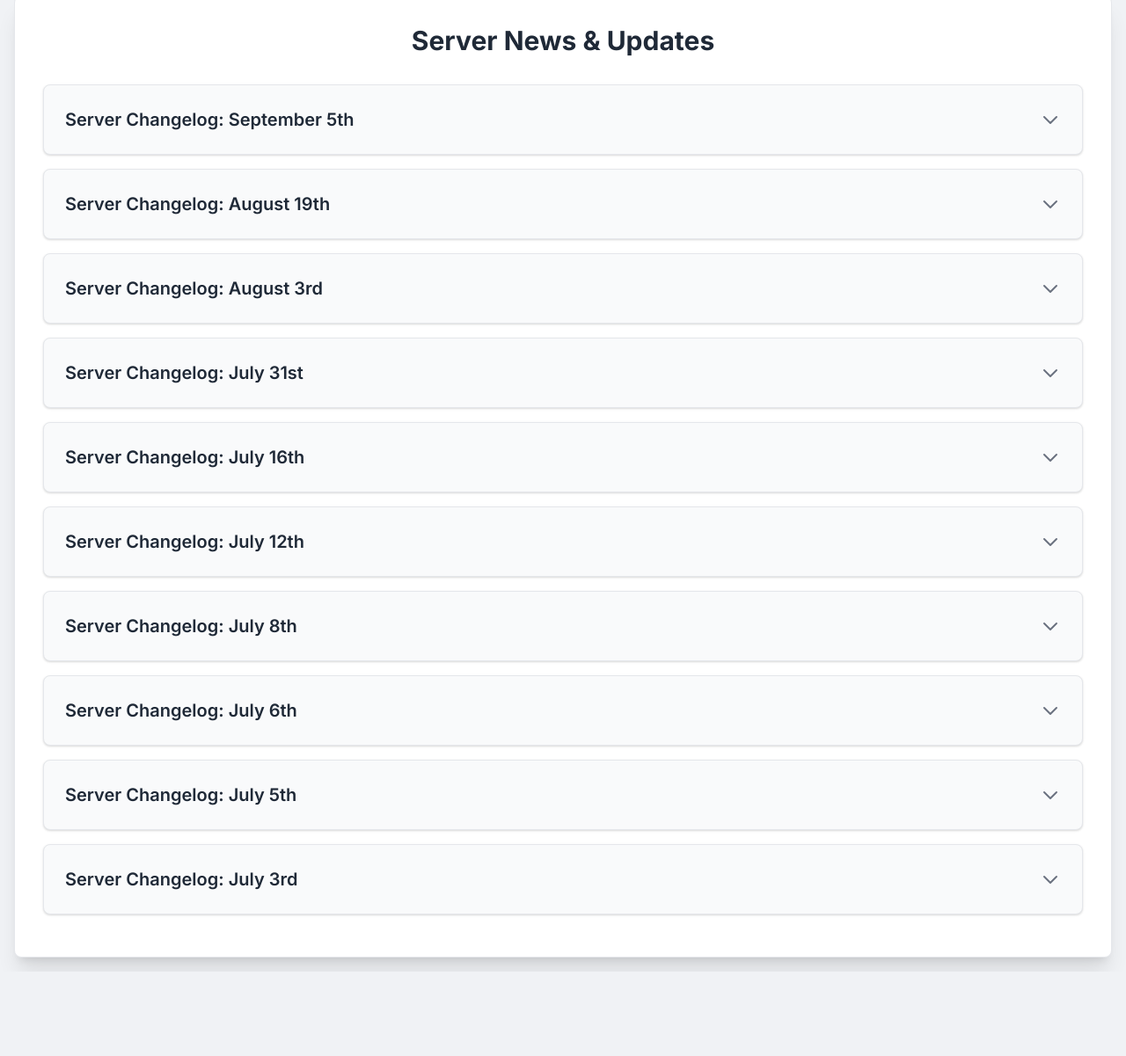
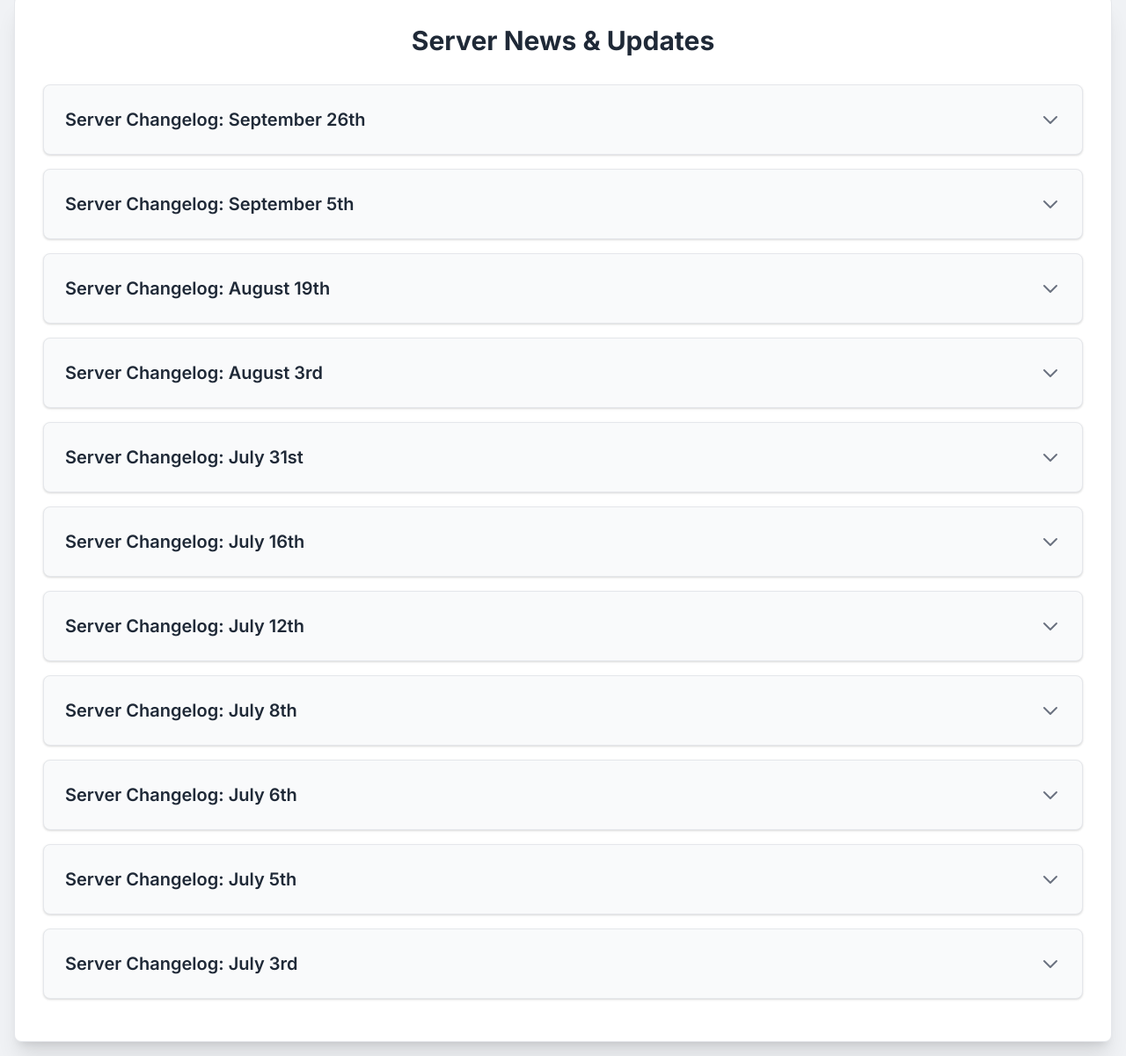
Before and after one commit to Bruhvrum/registertest, a plain HTML site: page news.html in a window 1280 px wide. Shown: the part 117-1318 px from the top of the page at 88% size. Before the commit the page ends 1222 px from the top, so only its background shows below. Drawn offline with nearby package versions, Linux system fonts and the light colour scheme.

Commit message:
Update news.html

```diff
--- a/news.html
+++ b/news.html
@@ -129,7 +129,7 @@
             margin-bottom: 0.75rem;
         }
         .news-content strong {
-            font-weight: 600;
+            font-weight: 700; /* Ensuring strong is fully bold */
             color: #111827;
         }
         .news-content code {
@@ -190,6 +190,56 @@
             <div class="bg-white p-8 rounded-lg shadow-xl border border-gray-200">
                 <h1 class="text-3xl font-bold text-center text-gray-800 mb-8">Server News & Updates</h1>
 
+                <!-- NEW NEWS ITEM: September 26th -->
+                <div class="news-item">
+                    <div class="news-header">
+                        <h2>Server Changelog: September 26th</h2>
+                        <svg class="icon w-6 h-6 text-gray-500" fill="none" stroke="currentColor" viewBox="0 0 24 24" xmlns="http://www.w3.org/2000/svg"><path stroke-linecap="round" stroke-linejoin="round" stroke-width="2" d="M19 9l-7 7-7-7"></path></svg>
+                    </div>
+                    <div class="news-content">
+                        <p>Hello everyone,</p>
+                        <p>A new server patch has been deployed, incorporating the latest updates and stability improvements from the latest commits to the master branch. Please see the summary of changes below.</p>
+
+                        <h3 class="sub-heading">New Features & Implementations (WIP)</h3>
+                        <ul>
+                            <li><strong>Infractions Implementation (WIP):</strong> The server now has basic moderation tools to punish players who break the rules. These are currently only available to players with the <strong>GM role</strong>. Note that in-game rules are not yet finalized, but you can still be punished for obvious bad actions (e.g., harassment).</li>
+                            <li><strong>Pet System Improvements:</strong> Various fixes and improvements have been made to the pet system.</li>
+                            <li><strong>Horse Profile Update:</strong> Ranch mount records have been implemented and now appear in the horse profile.</li>
+                        </ul>
+
+                        <h3 class="sub-heading">New Commands</h3>
+                        <ul>
+                            <li><strong>//help:</strong> A new help command showing available commands. (Does not include older commands; you can find those on the <a href="commands.html">commands page</a>).</li>
+                            <li><strong>//about:</strong> Shows information about the currently running server version as well as who hosts the server.</li>
+                            <li><strong>//create:</strong> Sends you back to the character creator to create a new character. (<strong>Client restart required</strong>).</li>
+                        </ul>
+
+                        <h3 class="sub-heading">Core Fixes & Stability</h3>
+                        <ul>
+                            <li><strong>Ranch Player List Fix:</strong> Fixed the ranch player list showing an incorrect age and not respecting privacy options.</li>
+                            <li><strong>Lobby Count Fix:</strong> Fixed the lobby player count showing an incorrect amount of players.</li>
+                            <li><strong>Horse Armor Fix:</strong> Fixed a bug related to horse armor equipment.</li>
+                            <li><strong>General Fixes:</strong> Various general bug fixes and stability improvements have been implemented.</li>
+                        </ul>
+
+                        <h3 class="sub-heading">Website & Backend Updates</h3>
+                        <ul>
+                            <li><strong>Registration Script Update:</strong> The registration script has been updated to support the new Infractions system and merge all current users into the new system.</li>
+                            <li><strong>Commands Page:</strong> New commands have been added to the commands section on this website.</li>
+                        </ul>
+
+                        <h3 class="text-xl font-bold text-red-700 mt-6 mb-2">Notice: data has been wiped!</h3>
+                        <p>Please be advised that all player data has been wiped. This was a necessary step to accommodate ongoing development and recent server-side changes. As the project evolves, further data wipes will be required periodically to support future updates.</p>
+
+                        <p class="mt-6"><strong>Thank you for playing and testing on my server! Please make sure to report any bugs and glitches you encounter so we can resolve them quickly. Thank you and have fun.</strong></p>
+
+                        <div class="disclaimer">
+                            <p><strong>Disclaimer:</strong> This server is a test environment. As such, it is not stable and users may encounter crashes, bugs, and other unexpected issues.</p>
+                            <p class="mt-4">Thank you for your understanding.</p>
+                        </div>
+                    </div>
+                </div>
+
                 <!-- NEW NEWS ITEM: September 5th -->
                 <div class="news-item">
                     <div class="news-header">
@@ -204,7 +254,7 @@
                         <ul>
                             <li><strong>Ranches Open by Default:</strong> Based on a recent community poll, ranches are now unlocked by default. You can still choose to lock your ranch if you wish.</li>
                             <li><strong>Messenger Implementation (WIP):</strong> This is the first implementation of the friends list. It currently serves as a simple list of online ranches/players you can visit by clicking on an icon next to their name. It serves no other functionality as of right now, so adding friends, chatting, or sending emails will not work. It's a simple and better alternative to the <code>//visit</code> command.</li>
-                            <li><strong>Incubator Implementation (WIP):</strong> You can now incubate and hatch eggs! Because of this, you will no longer be able to give yourself a pet directly via the <code>//give</code> command, only eggs. Fear not, as the boost logic isn't fully implemented so you can boost your egg hatch infinitely until it's ready to hatch, and you won't get any refined crystals deducted as of right now either. So boost to your heart's desire! **NOTE OF A BUG!/incomplete feature:** Once you acquire the pet from the egg, summoning it will not summon the pet until you restart the client; however, if you wish to un-summon the pet, that will work without restarting. You can find the list of all of the eggs that you can give yourself as well as generate the give command on this website: <a href="https://samuelll41.io/alicia/">https://samuelll41.github.io/alicia/</a>.</li>
+                            <li><strong>Incubator Implementation (WIP):</strong> You can now incubate and hatch eggs! Because of this, you will no longer be able to give yourself a pet directly via the <code>//give</code> command, only eggs. Fear not, as the boost logic isn't fully implemented so you can boost your egg hatch infinitely until it's ready to hatch, and you won't get any refined crystals deducted as of right now either. So boost to your heart's desire! <br><strong>NOTE OF A BUG!/incomplete feature:</strong> Once you acquire the pet from the egg, summoning it will not summon the pet until you restart the client; however, if you wish to un-summon the pet, that will work without restarting. You can find the list of all of the eggs that you can give yourself as well as generate the give command on this website: <a href="https://samuelll41.github.io/alicia/">https://samuelll41.github.io/alicia/</a>.</li>
                             <li><strong>New Item Presets Command:</strong> The <code>//give</code> command has a new sub-command "preset". You can choose from a variety of item presets for a quick give-all. Currently, you can choose from these presets:
                                 <ul>
                                     <li><strong>feed:</strong> all feed items</li>
@@ -213,7 +263,6 @@
                                     <li><strong>cure:</strong> all cure items</li>
                                     <li><strong>construct:</strong> all construct/housing related items</li>
                                 </ul>
-                                <p><strong>Example usage:</strong> <code>//give preset feed</code></p>
                                 <p><strong>Note:</strong> A client restart is required to see the items given by this command.</p>
                             </li>
                             <li><strong>Horse Stamina Implementation:</strong> Horse stamina can now be refilled and will correctly deduct the amount of carrots from the player.</li>
@@ -232,7 +281,7 @@
                             <li><strong>Horse Stats:</strong> Fixed incorrect assignment of some horse stats.</li>
                             <li><strong>Housing:</strong> General improvements have been made to the housing implementation.</li>
                             <li><strong>Storage:</strong> The storage system will now display the correct timestamp for when a gift has arrived, and a notification will pop up above the inventory.</li>
-                            <li><strong>General Improvements:</strong> General improvements and bug fixes have been implemented.</li>
+                            <li><strong>General Improvements:</strong> General improvements to bug fixes have been implemented.</li>
                         </ul>
 
                         <h3 class="text-xl font-bold text-red-700 mt-6 mb-2">Notice: data has been wiped!</h3>
@@ -271,7 +320,7 @@
                     </div>
                 </div>
 
-                <!-- NEW NEWS ITEM: August 3rd -->
+                <!-- EXISTING NEWS ITEM: August 3rd -->
                 <div class="news-item">
                     <div class="news-header">
                         <h2>Server Changelog: August 3rd</h2>
@@ -289,7 +338,7 @@
                         <p>Please be advised that all player data has been wiped. This was a necessary step to accommodate ongoing development and recent server-side changes. As the project evolves, further data wipes will be required periodically to support future updates.</p>
                         <div class="disclaimer">
                             <p><strong>Disclaimer:</strong> This server is a test environment. As such, it is not stable and users may encounter crashes, bugs, and other unexpected issues.</p>
-                             <p class="mt-4">Thank you for your understanding.</p>
+                            <p class="mt-4">Thank you for your understanding.</p>
                         </div>
                     </div>
                 </div>
@@ -308,11 +357,11 @@
                             <li><strong>Ranch Structures Repair:</strong> The ability to repair ranch structures and buildings has been implemented.</li>
                             <li><strong>General Improvements:</strong> This update also includes various background bug fixes and server stability improvements.</li>
                         </ul>
-                        <h3 class="text-xl font-bold text-red-700 mt-6 mb-2">Important Notice Regarding Data Wipes</h3>
+                        <h3 class="text-xl font-bold text-red-700 mt-6 mb-2">Notice: data has been wiped!</h3>
                         <p>Please be advised that all player data has been wiped. This was a necessary step to accommodate ongoing development and recent server-side changes. As the project evolves, further data wipes will be required periodically to support future updates.</p>
                         <div class="disclaimer">
                             <p><strong>Disclaimer:</strong> This server is a test environment. As such, it is not stable and users may encounter crashes, bugs, and other unexpected issues.</p>
-                             <p class="mt-4">Thank you for your understanding.</p>
+                            <p class="mt-4">Thank you for your understanding.</p>
                         </div>
                     </div>
                 </div>
@@ -325,7 +374,7 @@
                     </div>
                     <div class="news-content">
                         <p>Hello everyone,</p>
-                        <p>Today marks a huge step forward for the server with the release of a brand new launcher and major quality-of-life updates. Please see the summary of changes below.</p>
+                        <p>A new server patch has been deployed, incorporating the latest updates and stability improvements from the latest commits to the master branch. Please see the summary of changes below.</p>
 
                         <h3 class="sub-heading">Launcher & Website Overhaul</h3>
                         <ul>
@@ -351,7 +400,7 @@
                         <h3 class="text-xl font-bold text-green-700 mt-6 mb-2">Data Integrity Notice</h3>
                         <p>No data wipe was required for this update. All player data remains intact.</p>
 
-                        <p class="mt-6">As always, thank you for playing and testing out the server. Please report any bugs you encounter!</p>
+                        <p class="mt-6"><strong>Thank you for playing and testing on my server! Please make sure to report any bugs and glitches you encounter so we can resolve them quickly. Thank you and have fun.</strong></p>
 
                         <div class="disclaimer">
                             <p><strong>Disclaimer:</strong> This server is a test environment. As such, it is not stable and users may encounter crashes, bugs, and other unexpected issues.</p>
@@ -374,7 +423,7 @@
                             <li><strong>Game Master System:</strong> Game Masters can now control system content. For now, this includes the ability to kick players from ranches.</li>
                             <li><strong>General Improvements:</strong> Numerous other bug fixes and stability improvements have been implemented.</li>
                         </ul>
-                        <h3 class="text-xl font-bold text-red-700 mt-6 mb-2">Important Notice Regarding Data Wipes</h3>
+                        <h3 class="text-xl font-bold text-red-700 mt-6 mb-2">Notice: data has been wiped!</h3>
                         <p>Unfortunately, to implement these new features and fixes, a full data wipe was necessary. We apologize for the inconvenience and appreciate your understanding as we work on improving and updating the server.</p>
                         <div class="disclaimer">
                             <p><strong>Disclaimer:</strong> This server is a test environment. As such, it is not stable and users may encounter crashes, bugs, and other unexpected issues.</p>
@@ -400,7 +449,7 @@
                             <li><strong>Backend YAML Support:</strong> Added a new library to support YAML configurations, improving server-side data management for future updates.</li>
                             <li><strong>Data Director Fixes:</strong> Implemented several bug fixes and stability improvements to the data director.</li>
                         </ul>
-                        <h3 class="text-xl font-bold text-red-700 mt-6 mb-2">Important Notice Regarding Data Wipes</h3>
+                        <h3 class="text-xl font-bold text-red-700 mt-6 mb-2">Notice: data has been wiped!</h3>
                         <p>Unfortunately, to implement these fundamental ranch changes, a full data wipe was necessary. We apologize for the inconvenience and appreciate your understanding as we work on improving and updating the server.</p>
                         <div class="disclaimer">
                             <p><strong>Disclaimer:</strong> This server is a test environment. As such, it is not stable and users may encounter crashes, bugs, and other unexpected issues.</p>
@@ -421,7 +470,7 @@
                         <ul>
                             <li><strong>Korean Username Fix:</strong> Resolved an issue preventing data from being saved correctly for players with Korean characters in their usernames.</li>
                         </ul>
-                        <h3 class="text-xl font-bold text-red-700 mt-6 mb-2">Important Notice Regarding Data Wipes</h3>
+                        <h3 class="text-xl font-bold text-red-700 mt-6 mb-2">Notice: data has been wiped!</h3>
                         <p>Unfortunately, to implement this fix, a full data wipe was necessary. We apologize for the inconvenience and appreciate your understanding as we work on improving and updating the server. As the project evolves, further data wipes will be required periodically to support future updates.</p>
                         <div class="disclaimer">
                             <p><strong>Disclaimer:</strong> This server is a test environment. As such, it is not stable and users may encounter crashes, bugs, and other unexpected issues.</p>
@@ -443,7 +492,7 @@
                             <li><strong>New Command - Ranch Visits:</strong> You can now use the new command <code>//visit &lt;player&gt;</code> to set your next portal destination directly to a friend's ranch. This is a one-time teleport; the portal will revert to random visits afterwards.</li>
                             <li><strong>General Fixes:</strong> This update also includes various background bug fixes and server stability improvements.</li>
                         </ul>
-                        <h3 class="text-xl font-bold text-red-700 mt-6 mb-2">Important Notice Regarding Data Wipes</h3>
+                        <h3 class="text-xl font-bold text-red-700 mt-6 mb-2">Notice: data has been wiped!</h3>
                         <p>Please be advised that all player data has been wiped. This was a necessary step to accommodate ongoing development and recent server-side changes. As the project evolves, further data wipes will be required periodically to support future updates.</p>
                         <div class="disclaimer">
                             <p><strong>Disclaimer:</strong> This server is a test environment. As such, it is not stable and users may encounter crashes, bugs, and other unexpected issues.</p>
@@ -468,7 +517,7 @@
                             <li><strong>Automatic Restarts:</strong> The server is now configured to restart automatically following a crash. Please be aware that in the event of a crash, data may be lost if it was not saved prior to the incident.</li>
                             <li><strong>General Fixes:</strong> This update also includes various background bug fixes and server stability improvements.</li>
                         </ul>
-                        <h3 class="text-xl font-bold text-red-700 mt-6 mb-2">Important Notice Regarding Data Wipes</h3>
+                        <h3 class="text-xl font-bold text-red-700 mt-6 mb-2">Notice: data has been wiped!</h3>
                         <p>Please be advised that all player data has been wiped. This was a necessary step to accommodate ongoing development and recent server-side changes. As the project evolves, further data wipes will be required periodically to support future updates.</p>
                         <div class="disclaimer">
                             <p><strong>Disclaimer:</strong> This server is a test environment. As such, it is not stable and users may encounter crashes, bugs, and other unexpected issues.</p>
```
